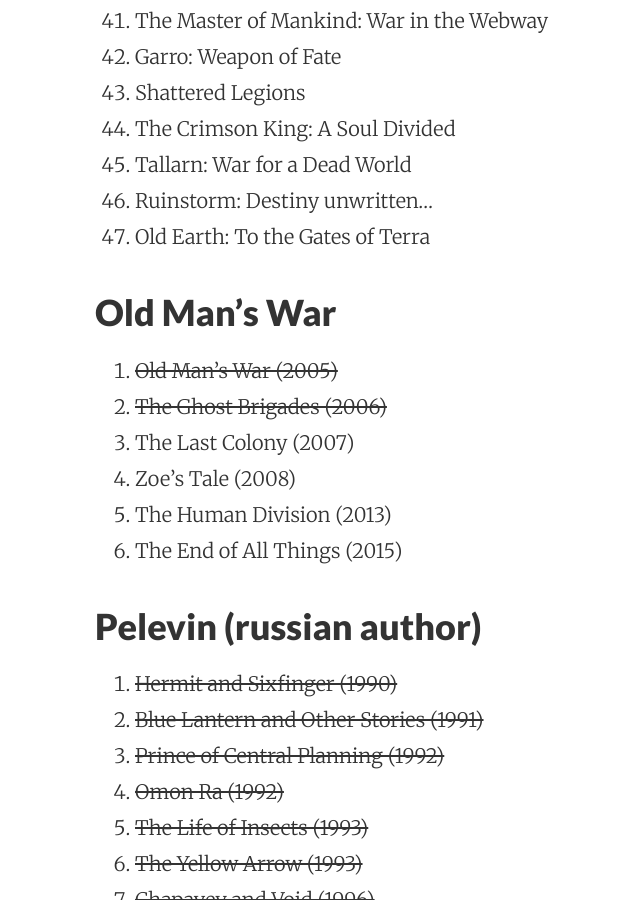
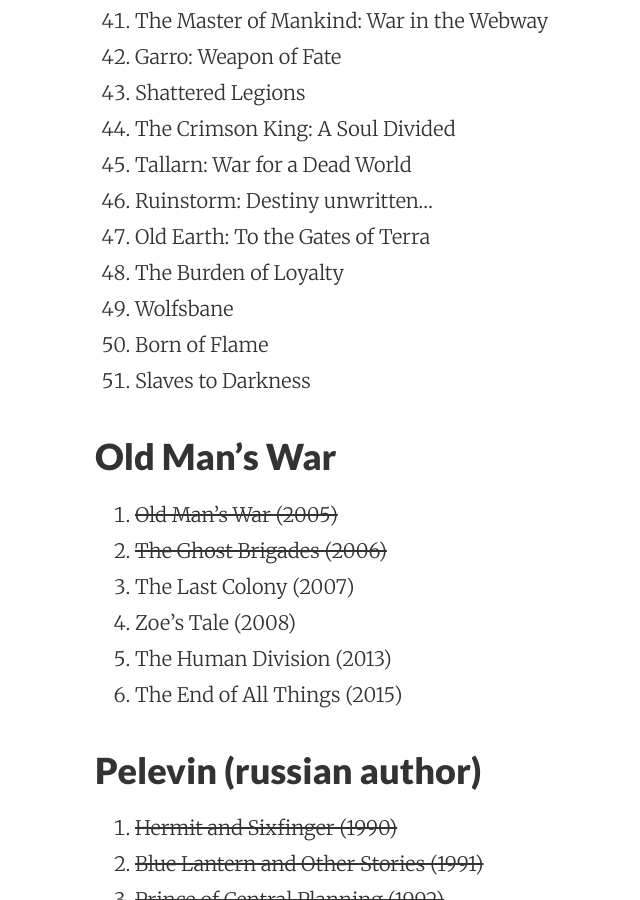
Before and after one commit to oboroc/oboroc.github.io, a Jekyll site: the page built from read.md, in a window 1280 px wide and 900 px high, scrolled down 1829 px. Shown: the whole window, without its empty margins (161-801 px from the left). Built offline with Jekyll 4.4.1, drawn with Linux system fonts in a browser that asks for light colours; some of the changed text lies outside the part shown.

Commit message:
Update read.md

```diff
--- a/read.md
+++ b/read.md
@@ -56,6 +56,10 @@
 45. Tallarn: War for a Dead World
 46. Ruinstorm: Destiny unwritten...
 47. Old Earth: To the Gates of Terra
+48. The Burden of Loyalty
+49. Wolfsbane
+50. Born of Flame
+51. Slaves to Darkness
 
 
 ### Old Man's War
@@ -93,3 +97,4 @@
 21. <del>The Watcher (2015)</del>
 22. <del>Mafusail's lamp or the most recent battle of chekists with masons (2016)</del>
 23. <del>iPhuck 10 (2017)</del>
+24. Secret Views of Mount Fuji (2018)
```
